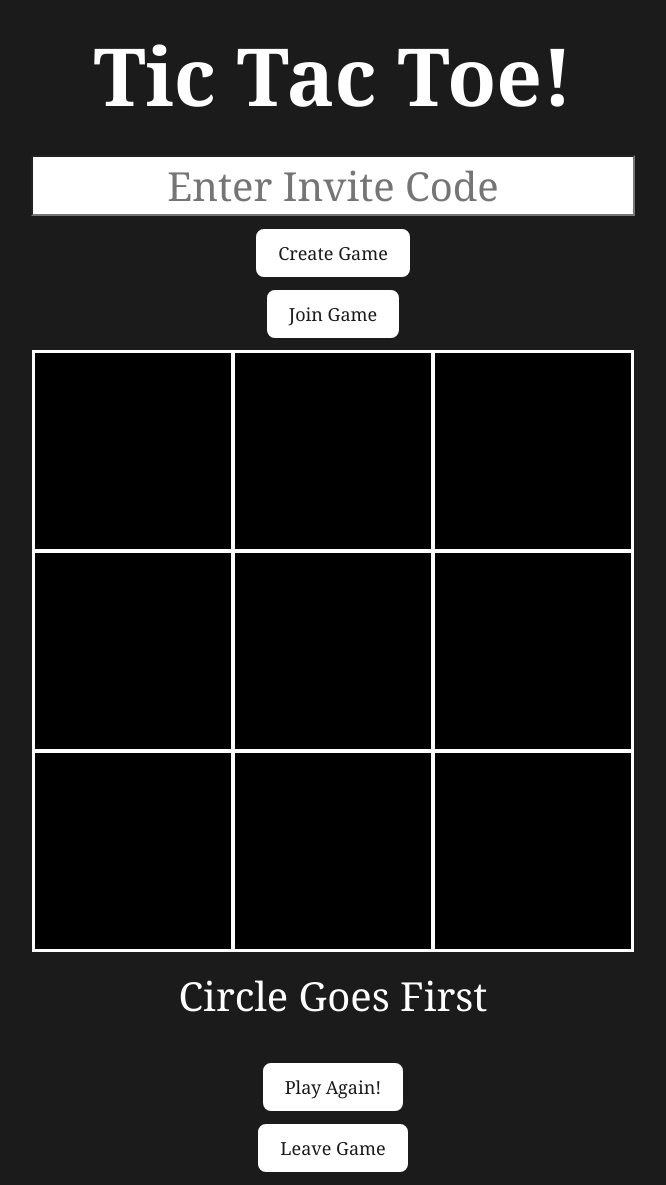
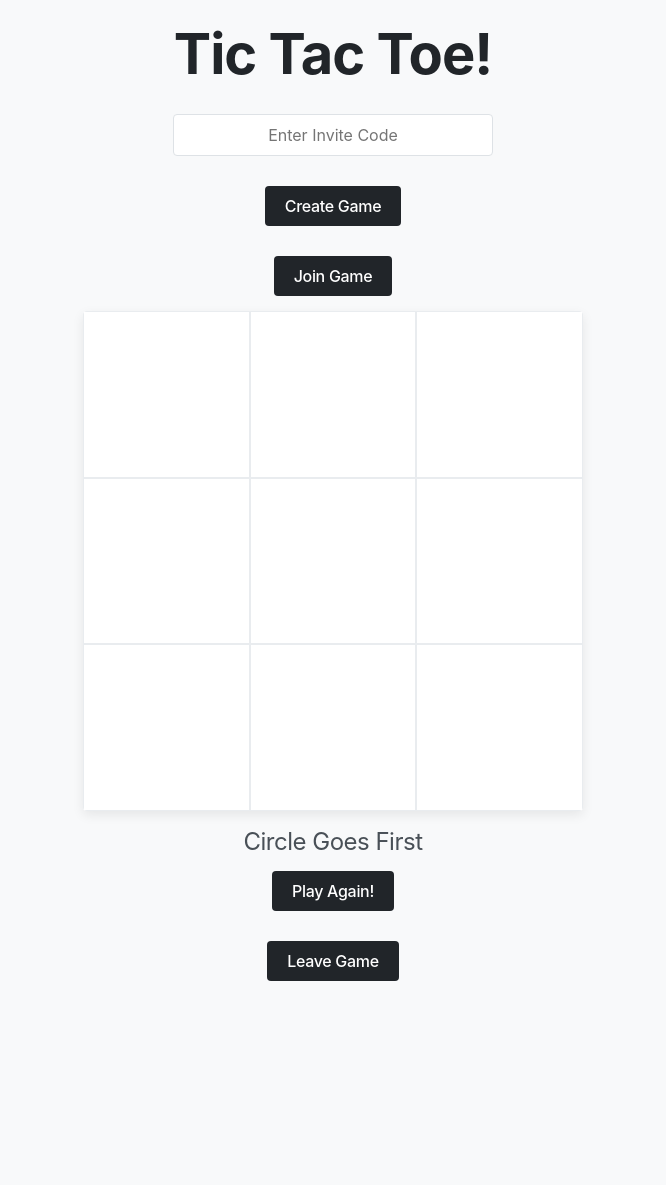
Before and after one commit to hey-granth/tic-tac-toe, a Flask app: page / in a window 1280 px wide. Shown: the whole page, without its empty margins (307-973 px from the left). After the commit the page ends 981 px from the top, so only its background shows below. Run offline with Flask 3, Linux system fonts and the light colour scheme.

Commit message:
improved styling

```diff
--- a/static/styles.css
+++ b/static/styles.css
@@ -1,3 +1,10 @@
+/* Modern CSS Reset */
+* {
+    margin: 0;
+    padding: 0;
+    box-sizing: border-box;
+}
+
 body {
     margin: 0;
     padding: 0;
@@ -6,128 +13,250 @@ body {
     align-items: center;
     min-height: 100vh;
     flex-direction: column;
-    background-color: #1c1b1b;
+    background-color: #f8f9fa;
+    font-family: "Inter", sans-serif;
+    color: #212529;
 }
 
-/* Responsive game board */
+/* Clean, minimalist game board */
 #gameboard {
     width: 90vmin;
     height: 90vmin;
-    max-width: 600px;
-    max-height: 600px;
-    background-color: white;
+    max-width: 500px;
+    max-height: 500px;
     display: flex;
     flex-wrap: wrap;
-    border: solid 1px white;
+    border-radius: 4px;
+    overflow: hidden;
+    box-shadow: 0 4px 12px rgba(0, 0, 0, 0.08);
+    background-color: #fff;
+    transition: transform 0.2s ease;
 }
 
-/* Each square takes 1/3 of board size */
+/* Each square with minimal styling */
 .square {
     width: 33.33%;
     height: 33.33%;
-    background-color: black;
-    border: solid 2px white;
+    background-color: #fff;
+    border: solid 1px #e9ecef;
     box-sizing: border-box;
     display: flex;
     justify-content: center;
     align-items: center;
     position: relative;
+    cursor: pointer;
+    transition: background-color 0.2s ease;
 }
 
-/* Circle and Cross scale with cell */
+.square:hover {
+    background-color: #f8f9fa;
+}
+
+/* Minimalist circle */
 .circle {
     width: 60%;
     height: 60%;
     border-radius: 50%;
-    border: solid 10px blue;
+    border: solid 6px #4dabf7;
     box-sizing: border-box;
+    transition: all 0.2s ease;
 }
 
+/* Minimalist cross */
 .cross {
     width: 60%;
     height: 60%;
     box-sizing: border-box;
     transform: rotate(45deg);
     position: relative;
+    transition: all 0.2s ease;
 }
 
-.cross:before, .cross:after {
+.cross:before,
+.cross:after {
     content: "";
     position: absolute;
-    background-color: red;
+    background-color: #ff6b6b;
+    border-radius: 2px;
 }
 
 .cross:before {
     left: 50%;
-    width: 20%;
+    width: 12%;
     height: 100%;
-    margin-left: -10%;
+    margin-left: -6%;
 }
 
 .cross:after {
     top: 50%;
     width: 100%;
-    height: 20%;
-    margin-top: -10%;
+    height: 12%;
+    margin-top: -6%;
 }
 
+/* Clean typography */
 #heading {
-    font-family: "cursive", Georgia;
-    font-size: clamp(32px, 8vw, 80px);
-    color: white;
+    font-family: "Inter", sans-serif;
+    font-size: clamp(28px, 6vw, 56px);
+    color: #212529;
     text-align: center;
     margin: 20px 0 10px 0;
+    font-weight: 700;
+    letter-spacing: -1px;
 }
 
 #info {
-    font-family: "cursive", Georgia;
-    font-size: clamp(20px, 5vw, 40px);
+    font-family: "Inter", sans-serif;
+    font-size: clamp(16px, 4vw, 24px);
     margin-top: 2vh;
-    color: white;
+    color: #495057;
     text-align: center;
+    font-weight: 400;
+    letter-spacing: -0.5px;
 }
 
-#reload-btn, #leave-btn {
+/* Minimal button styling */
+#reload-btn,
+#leave-btn,
+#join-btn,
+#create-btn {
     padding: 10px 20px;
-    font-size: 18px;
-    font-family: "cursive", Georgia;
-    background-color: #ffffff;
-    border: 2px solid #ffffff;
-    color: #1c1b1b;
+    font-size: 16px;
+    font-family: "Inter", sans-serif;
+    background-color: #212529;
+    color: white;
     cursor: pointer;
-    border-radius: 8px;
-    transition: all 0.3s ease;
-    margin-bottom: 1%;
+    border-radius: 4px;
+    border: none;
+    transition: all 0.2s ease;
+    margin: 15px 10px;
+    font-weight: 500;
+    letter-spacing: -0.3px;
 }
 
-#reload-btn:hover, #leave-btn:hover, #create-btn:hover, #leave-btn:active, #leave-btn:active:hover, #join-btn:hover, #join-btn:active, #create-btn:active {
-    background-color: #1c1b1b;
-    color: #ffffff;
+#reload-btn:hover,
+#leave-btn:hover,
+#join-btn:hover,
+#create-btn:hover {
+    background-color: #343a40;
 }
 
-#join-btn, #create-btn {
-    padding: 10px 20px;
-    font-size: 18px;
-    font-family: "cursive", Georgia;
-    background-color: #ffffff;
-    border: 2px solid #ffffff;
-    color: #1c1b1b;
-    cursor: pointer;
-    border-radius: 8px;
-    transition: all 0.3s ease;
-    margin-bottom: 1%;
+#reload-btn:active,
+#leave-btn:active,
+#join-btn:active,
+#create-btn:active {
+    transform: translateY(1px);
+}
+
+/* Clean input styling */
+input#invite-code {
+    padding: 10px 16px;
+    font-family: "Inter", sans-serif;
+    font-size: 16px;
+    color: #212529;
+    background: #fff;
+    border: 1px solid #dee2e6;
+    border-radius: 4px;
+    margin-bottom: 15px;
+    width: 80%;
+    max-width: 320px;
+    text-align: center;
+    transition: all 0.2s ease;
+    outline: none;
+}
+
+input#invite-code:focus {
+    border-color: #4dabf7;
 }
 
 #invite-code {
-    font-family: "cursive", Georgia;
-    font-size: clamp(20px, 5vw, 40px);
+    font-family: "Inter", sans-serif;
+    font-size: clamp(16px, 3vw, 20px);
     margin-top: 2vh;
-    color: white;
+    color: #495057;
     text-align: center;
-    margin-bottom: 1%;
+    margin-bottom: 15px;
 }
 
-input#invite-code {
-    color: #000;
-    background: #fff;
+/* Container for buttons */
+.button-container {
+    display: flex;
+    flex-wrap: wrap;
+    justify-content: center;
+    margin: 10px 0;
 }
+
+/* Dark mode */
+@media (prefers-color-scheme: dark) {
+    body {
+        background-color: #212529;
+        color: #f8f9fa;
+    }
+
+    #gameboard {
+        background-color: #343a40;
+        box-shadow: 0 4px 12px rgba(0, 0, 0, 0.2);
+    }
+
+    .square {
+        background-color: #343a40;
+        border-color: #495057;
+    }
+
+    .square:hover {
+        background-color: #495057;
+    }
+
+    #heading {
+        color: #f8f9fa;
+    }
+
+    #info {
+        color: #ced4da;
+    }
+
+    #reload-btn,
+    #leave-btn,
+    #join-btn,
+    #create-btn {
+        background-color: #f8f9fa;
+        color: #212529;
+    }
+
+    #reload-btn:hover,
+    #leave-btn:hover,
+    #join-btn:hover,
+    #create-btn:hover {
+        background-color: #e9ecef;
+    }
+
+    input#invite-code {
+        background-color: #343a40;
+        border-color: #495057;
+        color: #f8f9fa;
+    }
+
+    input#invite-code:focus {
+        border-color: #4dabf7;
+    }
+
+    #invite-code {
+        color: #ced4da;
+    }
+}
+
+/* Media queries for better responsiveness */
+@media (max-width: 600px) {
+    #reload-btn,
+    #leave-btn,
+    #join-btn,
+    #create-btn {
+        padding: 8px 16px;
+        font-size: 14px;
+        margin: 8px 5px;
+    }
+
+    .circle {
+        border-width: 5px;
+    }
+}
```
